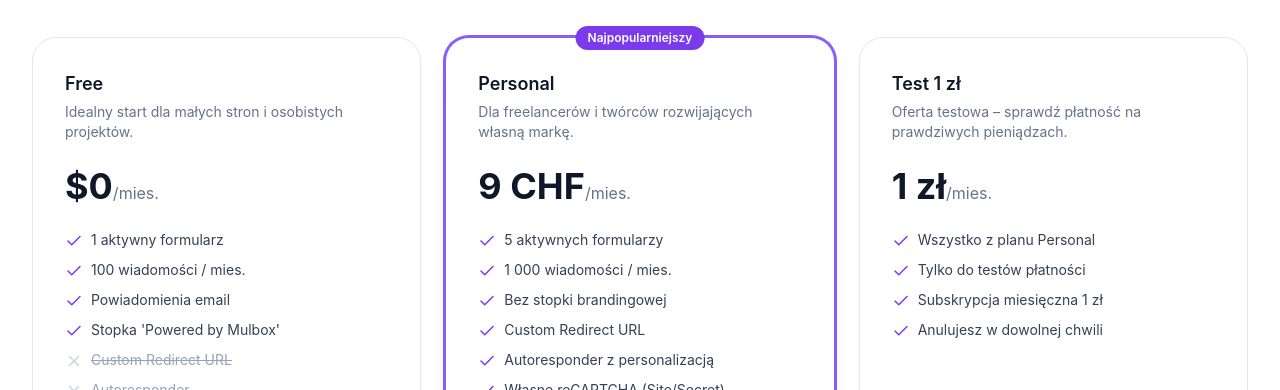
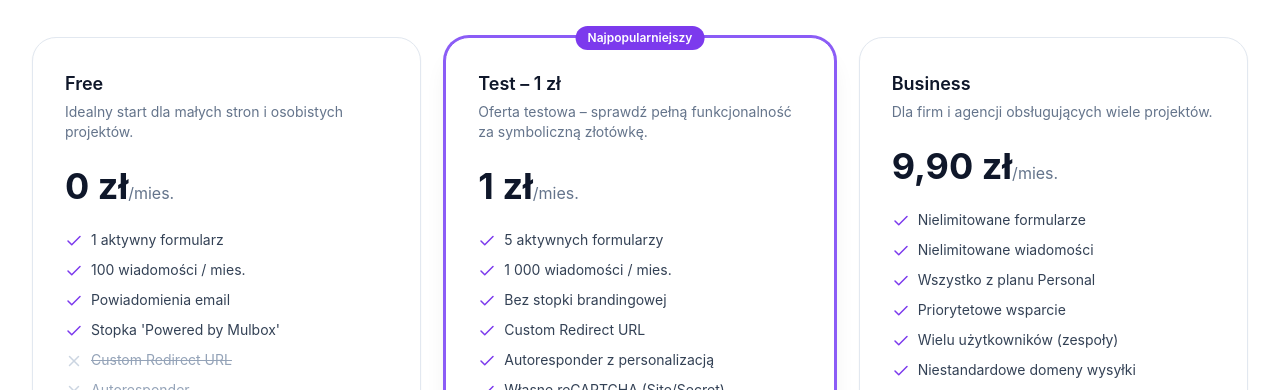
Before and after one commit to apkawtrasie-cyber/mulbox, a Next.js app: page /pricing in a window 1280 px wide. Shown: the part 380-770 px from the top of the page. Built offline with nearby package versions, Linux system fonts and the light colour scheme; no server answers.

Commit message:
feat(pricing): Test 1zł → STRIPE_PRICE_PERSONAL, Business 9,90zł → STRIPE_PRICE_BUSINESS; CHF→PLN wszędzie

```diff
--- a/src/app/(marketing)/pricing/page.tsx
+++ b/src/app/(marketing)/pricing/page.tsx
@@ -14,14 +14,14 @@
   description: string;
   highlight?: boolean;
   cta: string;
-  planKey: "free" | "personal" | "business" | "test";
+  planKey: "free" | "personal" | "business";
   features: { label: string; included: boolean }[];
 }
 
 const PLANS: Plan[] = [
   {
     name: "Free",
-    price: "$0",
+    price: "0 zł",
     period: "/mies.",
     description: "Idealny start dla małych stron i osobistych projektów.",
     cta: "Zacznij za darmo",
@@ -38,12 +38,12 @@
     ],
   },
   {
-    name: "Personal",
-    price: "9 CHF",
+    name: "Test – 1 zł",
+    price: "1 zł",
     period: "/mies.",
-    description: "Dla freelancerów i twórców rozwijających własną markę.",
+    description: "Oferta testowa – sprawdź pełną funkcjonalność za symboliczną złotówkę.",
     highlight: true,
-    cta: "Wybierz Personal",
+    cta: "Kup za 1 zł",
     planKey: "personal" as const,
     features: [
       { label: "5 aktywnych formularzy", included: true },
@@ -57,22 +57,8 @@
     ],
   },
   {
-    name: "Test 1 zł",
-    price: "1 zł",
-    period: "/mies.",
-    description: "Oferta testowa – sprawdź płatność na prawdziwych pieniądzach.",
-    cta: "Kup za 1 zł",
-    planKey: "test" as const,
-    features: [
-      { label: "Wszystko z planu Personal", included: true },
-      { label: "Tylko do testów płatności", included: true },
-      { label: "Subskrypcja miesięczna 1 zł", included: true },
-      { label: "Anulujesz w dowolnej chwili", included: true },
-    ],
-  },
-  {
     name: "Business",
-    price: "29 CHF",
+    price: "9,90 zł",
     period: "/mies.",
     description: "Dla firm i agencji obsługujących wiele projektów.",
     cta: "Wybierz Business",
--- a/src/components/dashboard/modules/Billing.tsx
+++ b/src/components/dashboard/modules/Billing.tsx
@@ -15,7 +15,7 @@
 const PLANS: PlanInfo[] = [
   {
     name: "Personal",
-    price: "9 CHF/mies.",
+    price: "1 zł/mies.",
     priceKey: "personal",
     highlight: true,
     features: [
@@ -29,7 +29,7 @@
   },
   {
     name: "Business",
-    price: "29 CHF/mies.",
+    price: "9,90 zł/mies.",
     priceKey: "business",
     features: [
       "Nielimitowane formularze",
```
